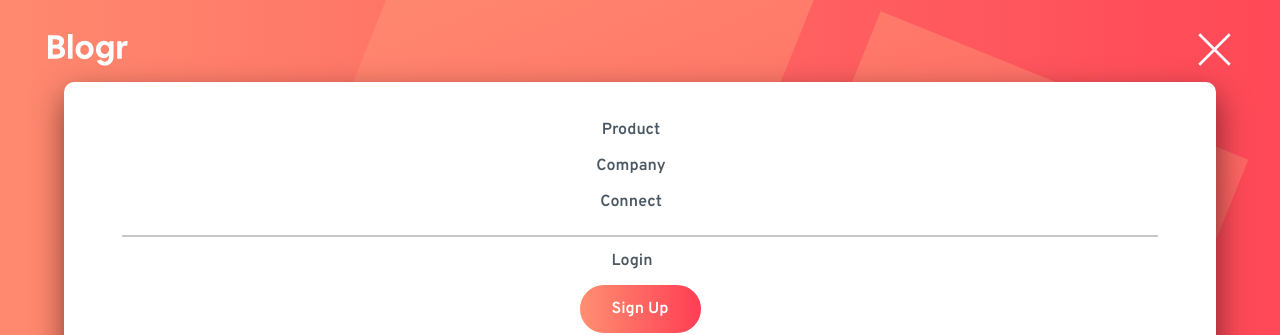
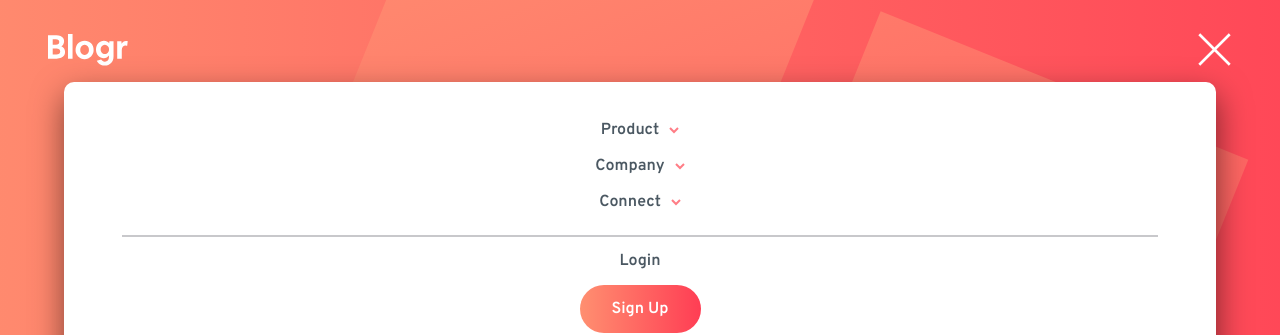
Before and after one commit to alexandercddev/blogr-landing-page, a React (Create React App) app: page / in a window 1280 px wide. Both pictures are taken after a click on the element 1214 px from the left and 49 px from the top of the page. Shown: the top 335 px of the page. Built offline with nearby package versions, Linux system fonts and the light colour scheme.

Commit message:
Se agregó ajustes al CSS para vista de escritorio Se agregó ajustes a la estructura de header.js Se agregó Icono Arrow por JS Se agregó efectos hover Se agregó ajuste al click de los menús

```diff
--- a/src/App.css
+++ b/src/App.css
@@ -56,9 +56,10 @@ header {
 
 li {
   display: flex;
-
+  align-items: center;
   list-style-type: none;
   padding: 0.5em 2em;
+  cursor: pointer;
 }
 
 li.signup,
@@ -74,16 +75,21 @@ li.login {
   cursor: pointer;
 }
 
-a.a__option__desktop,
+span.a__option__desktop,
 a.a__button__desktop {
   text-decoration: none;
   color: #FFF;
 }
 
-.li__option__desktop::after {
-  padding-left: 0.5em;
-  content: url('./assets/svgs/icon-arrow-light.svg');
-  cursor: pointer;
+div.header__ul__content{
+  width: 100%;
+  display: flex;
+  flex-direction: column;
+  align-items: center;
+}
+
+.svg__desktop  {
+  margin-left: 10px;
 }
 
 li.signup,
@@ -104,6 +110,7 @@ ul.ul__button__desktop> li.signup> a,
 ul.ul__button__desktop> li.startfree> a{
   color: hsl(353, 100%, 62%);
   font-weight: bold;
+  width: max-content;
 }
 
 ul> li.startfree{
@@ -341,7 +348,7 @@ a.footer__a {
 
 .footer__section> a.footer__a {
   font-weight: bold;
-  color: hsl(0, 0%, 100%);;
+  color: hsl(0, 0%, 100%);
 }
 
 /** Author **/
@@ -350,18 +357,53 @@ a.footer__a {
   flex-direction: column;
   align-items: center;
   background-color: hsl(237, 23%, 32%);
-  color: #FFF;
+  color: hsl(0, 0%, 100%);
   padding: 0.5em;
 }
 
 .attribution> span> a {
-  color: #FFF;
+  color: hsl(0, 0%, 100%);
 }
 
 .header__dropdown {
   display: none;
+  padding-bottom: 25px;
+  padding-top: 25px;
+}
+.header__dropdown.active {
+  position: absolute;
+  display: flex;
+  flex-direction: column;
+  margin-top: 50px;
+  background: hsl(0, 0%, 100%);
+  border-radius: 5px;
+  box-shadow: 1px 13px 32px 0px rgba(0,0,0,0.52);
+}
+.header__dropdown>li>a:hover {
+  color: #000;
+  font-weight: bold;
 }
 
+a.header__dropdown__a {
+  color: hsl(240, 10%, 16%);
+  text-decoration: none;
+}
+li.li__button__desktop.signup:hover{
+  box-shadow: 1px 13px 32px 0px rgba(0,0,0,0.52);
+}
+li.startfree:hover {
+  box-shadow: 1px 13px 32px 0px rgba(0,0,0,0.52);
+}
+
+li.learnmore:hover {
+  box-shadow: 1px 13px 32px 0px rgba(0,0,0,0.52);
+}
+.footer__a:hover {
+  text-decoration-line: underline;
+}
+.a__option__desktop:hover {
+  text-decoration-line: underline;
+}
 /** Desktop Max 1440 **/
 @media (max-width: 1440px) {
   header {
@@ -389,7 +431,7 @@ a.footer__a {
   }
 }
 
-@media (min-width: 360px) and (max-width: 1445px) {
+@media (min-width: 150px) and (max-width: 1439px) {
   header {
     width: 100%;
     height: 100%;
@@ -399,17 +441,25 @@ a.footer__a {
     background-position-y: 35%;
     border-bottom-left-radius: 100px;
   }
-  .header__content__menu.active>.ul__option__desktop>.li__option__desktop>a.a__option__desktop,
+  .header__content__menu.active>.ul__option__desktop>div>.li__option__desktop>span.a__option__desktop,
   .header__content__menu.active>.header_div__button>.ul__button__desktop>.li__button__desktop.login>a.a__button__desktop {
     text-decoration: none;
     color: hsl(207, 13%, 34%);
     font-weight: bold;
+
   }
   .header__content__menu.active>.header_div__button>.ul__button__desktop>.li__button__desktop.signup{
     background: linear-gradient(90deg, hsl(13, 100%, 72%) 0%, hsl(353, 100%, 62%) 100%);;
   }
   .header__content__menu.active>.header_div__button>.ul__button__desktop>.li__button__desktop.signup>a.a__button__desktop {
     color: hsl(0, 0%, 100%);
+  }
+  .svg__desktop> path  {
+    stroke: hsl(356, 100%, 66%);
+  }
+  li {
+    width: 100%;
+    justify-content: center;
   }
   .li__option__desktop::after {
 
@@ -420,12 +470,13 @@ a.footer__a {
 	        animation: rotate-right 0.5s cubic-bezier(0.455, 0.030, 0.515, 0.955) both;
   }
   .header__dropdown.active {
+    position: static;
     display: flex;
     flex-direction: column;
     align-items: center;
     width: 90%;
-
     border-radius: 5px;
+    margin-top: 0px;
     box-shadow: 13px 4px 66px 0px rgba(0,0,0,0.1) inset;
   }
   .header__dropdown.active::before {
--- a/src/components/header.js
+++ b/src/components/header.js
@@ -4,7 +4,7 @@
  * @date: 22/Agosto/2021
 **/
 import React, { useState } from 'react';
-
+import { ReactComponent as Arrow} from '../assets/svgs/icon-arrow-light.svg'
 export function Header(props) {
     const { options, logo } = props;
     const [className, setClaseName] = useState('');
@@ -17,7 +17,11 @@ export function Header(props) {
     const handleDropDown = (event) => {
         const {id} = event.target;
         const active = items.map((item, index) => {
-            item.active = item.key === id ? 'active' : '';
+            item.active = item.key === id
+                ? (
+                    item.active === 'active' ? '' : 'active'
+                )
+                : '';
             return item;
         })
         setActiveDropDown(active)
@@ -32,18 +36,18 @@ export function Header(props) {
                     <div className={`header__content__menu ${active}`}>
                         <ul className="ul__option__desktop">
                             {items.map((item, index) => {
-                                return (<>
+                                return (<div key={`header-${item.key}`} className="header__ul__content">
                                     <li
                                         id={item.key}
-                                        key={item.key}
                                         className={"li__option__desktop " + item.key}
                                         onClick={handleDropDown}>
-                                        <a id={item.key} href={"#" +item.key} className="a__option__desktop">{item.text}</a>
+                                        <span id={item.key} className="a__option__desktop">{item.text}</span>
+                                        <Arrow id={item.key} className="svg__desktop"/>
                                     </li>
-                                    <ul className={"header__dropdown " + item.active}>
+                                    <ul key={`dropdown${item.key}`} className={"header__dropdown " + item.active}>
                                         {item.dropDown.map((value, indx) => {
                                             return (
-                                                <li key={'option-' + indx}>
+                                                <li key={`option-${indx}`}>
                                                     <a href="#" className="header__dropdown__a">
                                                         {value}
                                                     </a>
@@ -51,7 +55,7 @@ export function Header(props) {
                                             )
                                         })}
                                     </ul>
-                                </>)
+                                </div>)
                             })}
                         </ul>
                         <div className="header_div__button">
```
